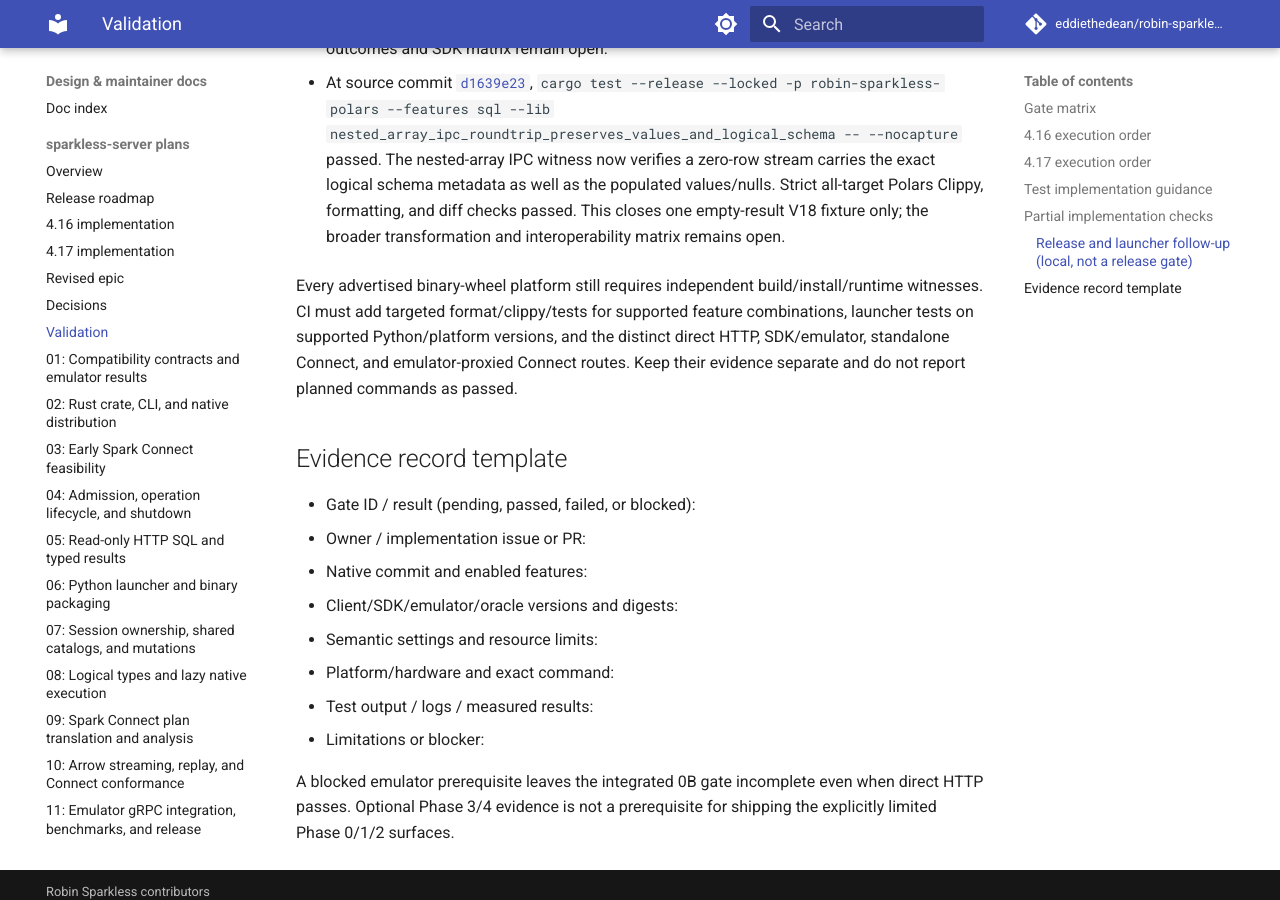
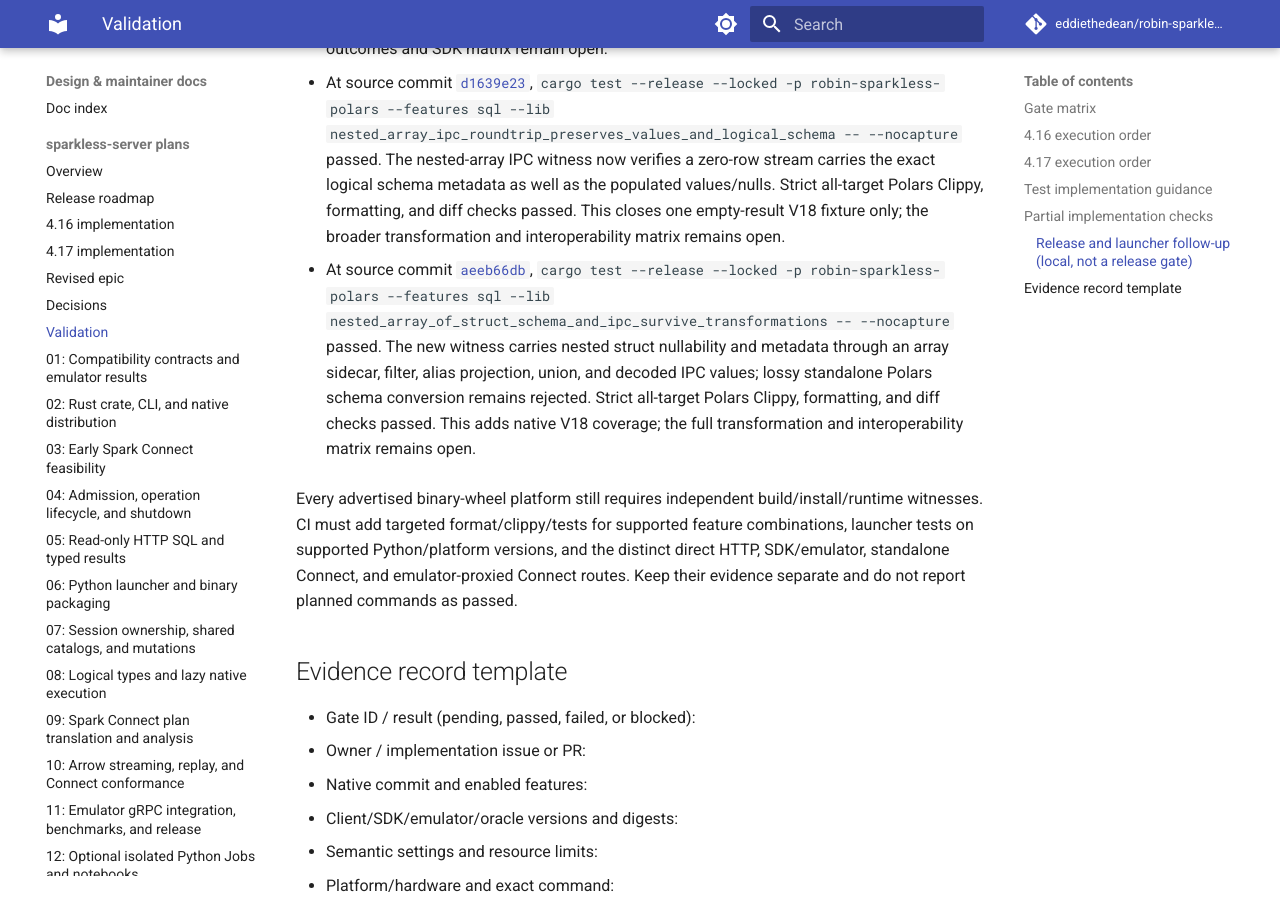
Before and after one commit to eddiethedean/robin-sparkless, an MkDocs documentation site: the page built from docs/plans/sparkless-server/VALIDATION.md, in a window 1280 px wide and 900 px high, scrolled down 21579 px. Built offline with MkDocs 1.6.1 and Material for MkDocs 9.7.7, drawn with Linux system fonts in a browser that asks for light colours; comment, search, counter and statistics services are not loaded.

Commit message:
Record nested array struct IPC evidence

```diff
--- a/docs/plans/sparkless-server/VALIDATION.md
+++ b/docs/plans/sparkless-server/VALIDATION.md
@@ -176,6 +176,8 @@
 
 - At source commit [`d1639e23`](https://github.com/eddiethedean/robin-sparkless/commit/d1639e23), `cargo test --release --locked -p robin-sparkless-polars --features sql --lib nested_array_ipc_roundtrip_preserves_values_and_logical_schema -- --nocapture` passed. The nested-array IPC witness now verifies a zero-row stream carries the exact logical schema metadata as well as the populated values/nulls. Strict all-target Polars Clippy, formatting, and diff checks passed. This closes one empty-result V18 fixture only; the broader transformation and interoperability matrix remains open.
 
+- At source commit [`aeeb66db`](https://github.com/eddiethedean/robin-sparkless/commit/aeeb66db), `cargo test --release --locked -p robin-sparkless-polars --features sql --lib nested_array_of_struct_schema_and_ipc_survive_transformations -- --nocapture` passed. The new witness carries nested struct nullability and metadata through an array sidecar, filter, alias projection, union, and decoded IPC values; lossy standalone Polars schema conversion remains rejected. Strict all-target Polars Clippy, formatting, and diff checks passed. This adds native V18 coverage; the full transformation and interoperability matrix remains open.
+
 Every advertised binary-wheel platform still requires independent build/install/runtime witnesses. CI must add targeted format/clippy/tests for supported feature combinations, launcher tests on supported Python/platform versions, and the distinct direct HTTP, SDK/emulator, standalone Connect, and emulator-proxied Connect routes. Keep their evidence separate and do not report planned commands as passed.
 
 ## Evidence record template
```
